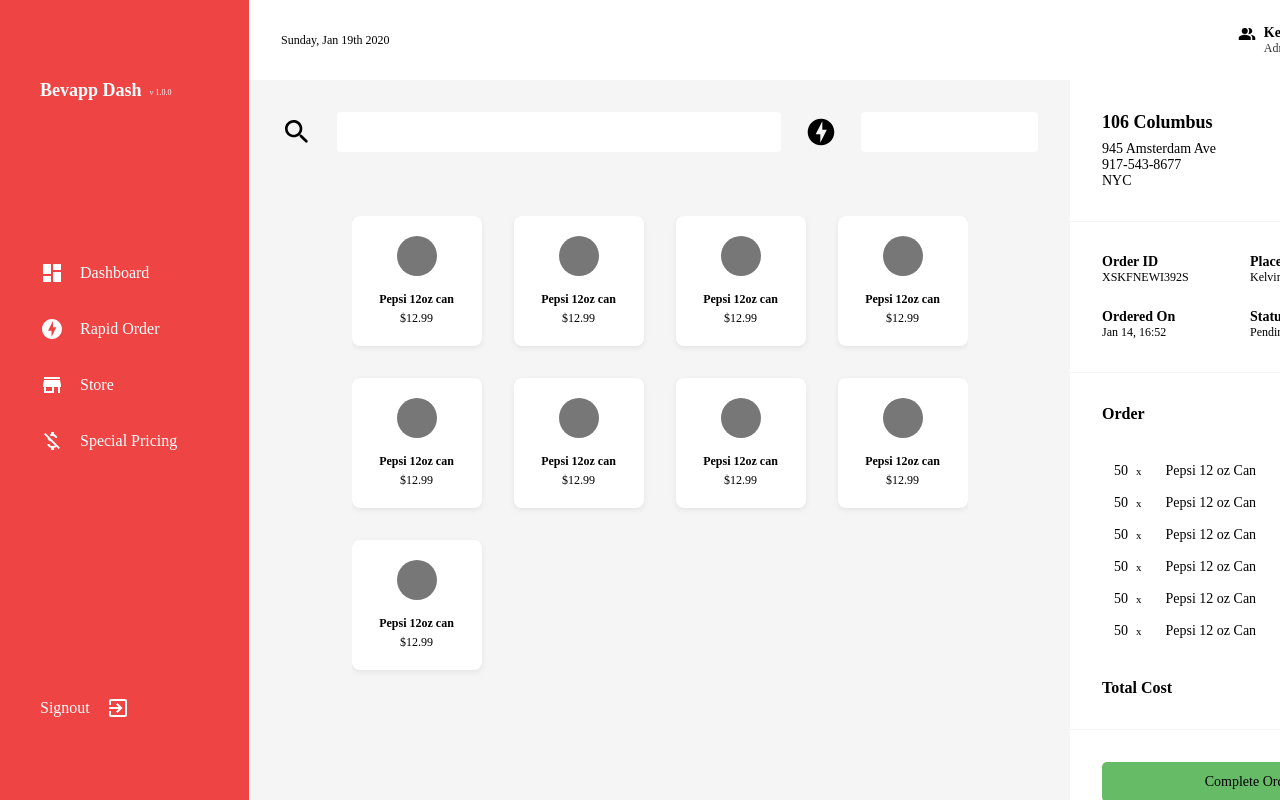
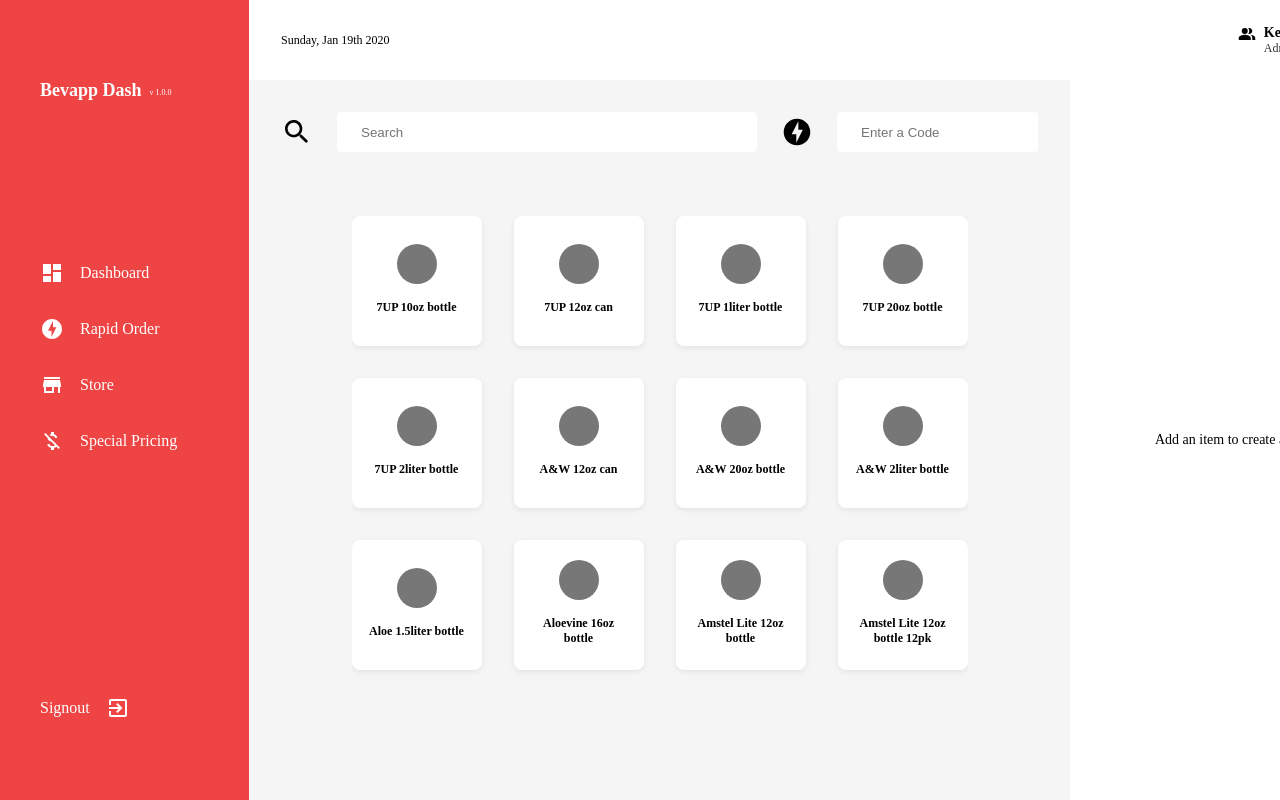
Before and after one commit to kelvindelosangeles/bevapp-dash, a React (Create React App) app: page /rapidorder in a window 1280 px wide. Built offline with nearby package versions, Linux system fonts and the light colour scheme.

Commit message:
Orders Panel Functioning

```diff
--- a/package.json
+++ b/package.json
@@ -3,6 +3,9 @@
   "version": "0.1.0",
   "private": true,
   "dependencies": {
+    "@fortawesome/fontawesome-svg-core": "^1.2.26",
+    "@fortawesome/free-solid-svg-icons": "^5.12.0",
+    "@fortawesome/react-fontawesome": "^0.1.8",
     "@material-ui/core": "^4.8.3",
     "@material-ui/icons": "^4.5.1",
     "@testing-library/jest-dom": "^4.2.4",
@@ -15,6 +18,7 @@
     "react-redux": "^7.1.3",
     "react-router-dom": "^5.1.2",
     "react-scripts": "3.3.0",
+    "react-spring": "^8.0.27",
     "redux": "^4.0.5",
     "redux-devtools-extension": "^2.13.8",
     "redux-thunk": "^2.3.0",
--- /dev/null
+++ b/src/applications/Rapid Order/Components/AddToCart.js
@@ -0,0 +1,190 @@
+import React, { useState, useRef, useEffect } from "react";
+import styled from "styled-components";
+import { connect } from "react-redux";
+
+import { Colors } from "../../../constants/Colors";
+import Xicon from "@material-ui/icons/Close";
+
+const AddToCart = ({ dispatch, orderItem }) => {
+  const [qty, setQty] = useState("");
+  const node = useRef();
+  const inputNode = useRef();
+
+  const { id, description, price } = orderItem;
+
+  const qtyChangeHandler = e => {
+    qty.length > 2 ? setQty(qty.slice(0, 2)) : setQty(e.target.value);
+  };
+
+  const submitHandler = e => {
+    e.preventDefault();
+    dispatch({
+      type: "ADD_TO_CART",
+      item: { ...orderItem, qty: qty === "" ? 1 : parseInt(qty) }
+    });
+  };
+  const cancelHandler = () => {
+    setQty("");
+    dispatch({ type: "CLOSE_ATC" });
+  };
+
+  const checkForClickOutside = e => {
+    !node.current.contains(e.target) && cancelHandler();
+  };
+
+  useEffect(() => {
+    document.addEventListener("mousedown", checkForClickOutside);
+
+    return () => {
+      document.removeEventListener("mousedown", checkForClickOutside);
+    };
+  }, []);
+
+  useEffect(() => {
+    inputNode.current.focus();
+  }, []);
+
+  return (
+    <AddToCartWrapper>
+      <main ref={node}>
+        <section id="product-details">
+          <div id="logo"></div>
+          <div id="details">
+            <p>{id}</p>
+            <p>{description}</p>
+            <p>${price}</p>
+          </div>
+        </section>
+        <QuantityForm onSubmit={submitHandler}>
+          <Xicon />
+          <input
+            ref={inputNode}
+            type="number"
+            min="1"
+            max="999"
+            placeholder="1"
+            value={qty}
+            onChange={qtyChangeHandler}
+          />
+          <p>QTY</p>
+          <div>
+            <button type="submit">Add</button>
+            <button onClick={cancelHandler}>Cancel</button>
+          </div>
+        </QuantityForm>
+      </main>
+    </AddToCartWrapper>
+  );
+};
+
+const AddToCartWrapper = styled.div`
+  grid-area: roitems;
+  position: absolute;
+  height: 100%;
+  width: 100%;
+  display: flex;
+  align-items: flex-start;
+  justify-content: center;
+  backdrop-filter: blur(2px);
+  main {
+    display: flex;
+    flex-direction: column;
+    align-items: center;
+    padding: 40px 32px;
+    background-color: white;
+    border-radius: 10px;
+    box-shadow: 0px 2px 5px 0px rgba(176, 176, 176, 0.25);
+  }
+  #product-details {
+    display: flex;
+    width: 100%;
+    align-items: center;
+    justify-content: space-between;
+    margin-bottom: 80px;
+    p {
+      margin: 8px 0;
+      font-family: "AvenirNext-Bold", "Avenir Next", serif;
+
+      svg {
+        margin-right: 8px;
+      }
+    }
+  }
+  #logo {
+    border-radius: 50%;
+    height: 130px;
+    width: 130px;
+    margin-right: 40px;
+    background-color: red;
+  }
+`;
+
+const QuantityForm = styled.form`
+  display: grid;
+  grid-template-columns: auto auto;
+  grid-template-areas:
+    "X QTY"
+    ". label"
+    "actions actions";
+  svg {
+    grid-area: X;
+    font-size: 48px;
+    /* margin-right: 16px; */
+    align-self: center;
+    justify-self: right;
+  }
+  input {
+    ::placeholder {
+      color: ${Colors.black};
+    }
+  }
+  input::-webkit-inner-spin-button,
+  input::-webkit-outer-spin-button,
+  input {
+    grid-area: QTY;
+    height: 100px;
+    font-size: 91px;
+    font-family: "AvenirNext-Bold", "Avenir Next", serif;
+    text-align: center;
+    border: none;
+    -webkit-appearance: none;
+    margin: 0;
+    color: transparent;
+    text-shadow: 0 0 0 ${Colors.black};
+    :focus {
+      outline: none;
+    }
+  }
+  p {
+    font-family: "AvenirNext-Bold", "Avenir Next", serif;
+    font-size: 16px;
+    grid-area: label;
+    text-align: center;
+    padding-top: 8px;
+    padding-bottom: 80px;
+  }
+  div {
+    grid-area: actions;
+    display: flex;
+    justify-content: space-between;
+    button {
+      width: 153px;
+      height: 54px;
+      font-family: "AvenirNext-Bold", "Avenir Next", serif;
+      color: ${Colors.white};
+      background-color: ${Colors.black};
+      border-radius: 8px;
+      font-size: 19px;
+      cursor: pointer;
+      :nth-of-type(2) {
+        margin-left: 16px;
+        background-color: ${Colors.white};
+        color: ${Colors.black};
+        border: 3px solid ${Colors.black};
+      }
+    }
+  }
+`;
+export default connect(state => {
+  return { orderItem: state.RapidOrderState.orderItem };
+})(AddToCart);
--- /dev/null
+++ b/src/applications/Rapid Order/Components/EmptyOrder.js
@@ -0,0 +1,25 @@
+import React from "react";
+import styled from "styled-components";
+import { Colors } from "../../../constants/Colors";
+
+const EmptyOrder = () => {
+  return (
+    <EmptyOrderWrapper>
+      <p>Add an item to create a new order</p>
+    </EmptyOrderWrapper>
+  );
+};
+
+const EmptyOrderWrapper = styled.div`
+  grid-area: rorder;
+  background-color: ${Colors.white};
+  display: flex;
+  justify-content: center;
+  align-items: center;
+  p {
+    font-family: "AvenirNext-Bold", "Avenir Next", serif;
+    font-size: 14px;
+  }
+`;
+
+export default EmptyOrder;
--- a/src/applications/Rapid Order/Components/Item.js
+++ b/src/applications/Rapid Order/Components/Item.js
@@ -1,13 +1,20 @@
 import React from "react";
 import styled from "styled-components";
 import { Colors } from "../../../constants/Colors";
+import { connect } from "react-redux";
 
-const Item = () => {
+const Item = ({ item, dispatch }) => {
+  const { description, price } = item;
+
+  const ToggleATC = () => {
+    dispatch({ type: "TOGGLE_ATC", item });
+  };
+
   return (
-    <ItemWrapper>
+    <ItemWrapper onClick={ToggleATC}>
       <div></div>
-      <h5>Pepsi 12oz can</h5>
-      <p>$12.99</p>
+      <h5>{description}</h5>
+      {/* <p>${price}</p> */}
     </ItemWrapper>
   );
 };
@@ -15,12 +22,14 @@
 const ItemWrapper = styled.div`
   background-color: ${Colors.white};
   height: 130px;
+  padding: 0 16px;
   border-radius: 8px;
   display: flex;
   flex-direction: column;
   align-items: center;
   justify-content: center;
   box-shadow: 0px 2px 5px 0px rgba(179, 179, 179, 0.25);
+  cursor: pointer;
   div {
     height: 40px;
     width: 40px;
@@ -31,6 +40,7 @@
   h5 {
     font-family: "AvenirNext-Bold", "Avenir Next", serif;
     font-size: 12px;
+    text-align: center;
     margin-bottom: 4px;
   }
   p {
@@ -39,4 +49,4 @@
   }
 `;
 
-export default Item;
+export default connect()(Item);
--- a/src/applications/Rapid Order/Components/ROControls.js
+++ b/src/applications/Rapid Order/Components/ROControls.js
@@ -3,17 +3,38 @@
 import SearchIcon from "@material-ui/icons/SearchRounded";
 import BoltIcon from "@material-ui/icons/OfflineBolt";
 
-const ROControls = () => {
+const ROControls = props => {
+  const [search, setSearch] = props.search;
+  const [rapidEntry, setRapidEntry] = props.RapidEntry;
+
   return (
     <ROControlsWrapper>
       <div>
         <form>
           <SearchIcon />
-          <input type="text" />
+          <input
+            type="text"
+            placeholder="Search"
+            name="search"
+            value={search}
+            onChange={e => setSearch(e.target.value.toUpperCase())}
+            onFocus={() => {
+              setRapidEntry("");
+            }}
+          />
         </form>
         <form>
           <BoltIcon />
-          <input type="text" />
+          <input
+            type="text"
+            placeholder="Enter a Code"
+            name="rapidentry"
+            value={rapidEntry}
+            onChange={e => setRapidEntry(e.target.value.toUpperCase())}
+            onFocus={() => {
+              setSearch("");
+            }}
+          />
         </form>
       </div>
     </ROControlsWrapper>
@@ -22,7 +43,6 @@
 
 const ROControlsWrapper = styled.div`
   grid-area: rocontrols;
-
   div {
     display: flex;
     justify-content: space-between;
@@ -41,6 +61,7 @@
     input {
       height: 40px;
       border-radius: 4px;
+      padding-left: 24px;
       border: none;
       outline: none;
     }
@@ -50,4 +71,5 @@
     }
   }
 `;
+
 export default ROControls;
--- a/src/applications/Rapid Order/Components/ROItems.js
+++ b/src/applications/Rapid Order/Components/ROItems.js
@@ -2,23 +2,40 @@
 import styled from "styled-components";
 import Item from "./Item";
 
-const ROItems = () => {
+import { Store } from "../../../Assets/Data/Store";
+
+const ROItems = ({ filter }) => {
+  const filterIsEmpty = filter === "";
+
+  const popularItems = Object.values(Store)
+    .filter((x, index) => {
+      return index < 12;
+    })
+    .map(i => {
+      return <Item item={i} key={i.id} />;
+    });
+
+  let filterdItems = Object.values(Store)
+    .filter(x => {
+      return x.description.toLowerCase().includes(filter.toLowerCase());
+    })
+    .map(i => {
+      return <Item item={i} key={i.id} />;
+    });
+
+  if (filter !== "" && filterdItems.length < 1) {
+    filterdItems = <NoMatch>No Match Found</NoMatch>;
+  }
+
   return (
     <ROItemsWrapper>
-      <Item />
-      <Item />
-      <Item />
-      <Item />
-      <Item />
-      <Item />
-      <Item />
-      <Item />
-      <Item />
+      {filterIsEmpty ? popularItems : filterdItems}
     </ROItemsWrapper>
   );
 };
 
 const ROItemsWrapper = styled.div`
+  position: relative;
   grid-area: roitems;
   justify-self: center;
   width: 616px;
@@ -29,4 +46,10 @@
   overflow: scroll;
 `;
 
+const NoMatch = styled.p`
+  grid-column: 1/5;
+  text-align: center;
+  padding: 80px 0;
+`;
+
 export default ROItems;
--- a/src/applications/Rapid Order/Components/ROrder.js
+++ b/src/applications/Rapid Order/Components/ROrder.js
@@ -1,9 +1,27 @@
 import React from "react";
+import { connect } from "react-redux";
 import styled from "styled-components";
+
 import { Colors } from "../../../constants/Colors";
 import SingleOrderItem from "./SingleOrderItem";
 
-const ROrder = () => {
+const calcTotal = totalsArray => {
+  return totalsArray
+    .reduce((a, b) => {
+      return a + b;
+    })
+    .toFixed(2);
+};
+
+const ROrder = ({ order }) => {
+  const orderList = Object.values(order).map(item => {
+    return <SingleOrderItem item={item} key={item.id} />;
+  });
+
+  const totalCostArray = Object.values(order).map(i => {
+    return parseFloat((i.qty * parseFloat(i.price).toFixed(2)).toFixed(2));
+  });
+
   return (
     <ROrderWrapper>
       <div className="wrapper">
@@ -43,17 +61,12 @@
             <h6>Order</h6>
             <h6>Cost</h6>
           </header>
-          <main>
-            <SingleOrderItem />
-            <SingleOrderItem />
-            <SingleOrderItem />
-            <SingleOrderItem />
-            <SingleOrderItem />
-            <SingleOrderItem />
-          </main>
+          <main>{orderList}</main>
           <footer>
             <h6>Total Cost</h6>
-            <h6>$ 4,564.23</h6>
+            {/* TODO: Refactor, when there is no order this component will not be
+            shown */}
+            <h6>${totalCostArray.length > 0 && calcTotal(totalCostArray)}</h6>
           </footer>
         </OrderItems>
         <OrderActions>
@@ -152,4 +165,6 @@
     background-color: ${Colors.green};
   }
 `;
-export default ROrder;
+export default connect(state => {
+  return { order: state.RapidOrderState.order };
+})(ROrder);
--- a/src/applications/Rapid Order/Components/SingleOrderItem.js
+++ b/src/applications/Rapid Order/Components/SingleOrderItem.js
@@ -1,20 +1,30 @@
 import React from "react";
 import styled from "styled-components";
 
-const SingleOrderItem = () => {
+const SingleOrderItem = ({ item }) => {
+  const { qty, description, price } = item;
+
+  const calcTotal = (qty, price) => {
+    // console.log(qty);
+    // console.log(parseFloat(price).toFixed(2));
+    // console.log(qty * parseFloat(price).toFixed(2));
+
+    return (qty * parseFloat(price).toFixed(2)).toFixed(2);
+  };
+
   return (
     <Order>
-      <div className="quantity">50</div>
+      <div className="quantity">{qty}</div>
       <span>x</span>
-      <p className="itemTitle">Pepsi 12 oz Can</p>
-      <p className="cost">$ 47.32</p>
+      <p className="itemTitle">{description}</p>
+      <p className="cost">${calcTotal(qty, price)}</p>
     </Order>
   );
 };
 
 const Order = styled.div`
   display: flex;
-  align-items: center;
+  align-items: baseline;
   margin-bottom: 16px;
   .quantity {
     width: 26px;
@@ -33,6 +43,7 @@
   .itemTitle {
     font-family: "AvenirNext-Regular", "Avenir Next", serif;
     font-size: 14px;
+    max-width: 150px;
   }
   .cost {
     font-family: "AvenirNext-Medium", "Avenir Next", serif;
--- a/src/applications/Rapid Order/RapidOrder.js
+++ b/src/applications/Rapid Order/RapidOrder.js
@@ -1,20 +1,32 @@
-import React from "react";
+import React, { useState } from "react";
 import styled from "styled-components";
+import { connect } from "react-redux";
+
 import ROControls from "./Components/ROControls";
 import ROItems from "./Components/ROItems";
 import ROrder from "./Components/ROrder";
 
-const RapidOrder = () => {
+import AddToCart from "./Components/AddToCart";
+import { Colors } from "../../constants/Colors";
+import EmptyOrder from "./Components/EmptyOrder";
+
+const RapidOrder = ({ atcVisible, order }) => {
+  const search = useState("");
+  const RapidEntry = useState("");
+  const OrderEmpty = Object.values(order).length < 1;
+
   return (
     <RapidOrderWrapper>
-      <ROControls />
-      <ROItems />
-      <ROrder />
+      <ROControls search={search} RapidEntry={RapidEntry} />
+      <ROItems filter={search[0]} />
+      {OrderEmpty ? <EmptyOrder /> : <ROrder />}
+      {atcVisible && <AddToCart />}
     </RapidOrderWrapper>
   );
 };
 
 const RapidOrderWrapper = styled.div`
+  position: relative;
   height: 100%;
   display: grid;
   grid-template-columns: 1fr 360px;
@@ -24,4 +36,9 @@
     "roitems rorder";
 `;
 
-export default RapidOrder;
+export default connect(state => {
+  return {
+    atcVisible: state.RapidOrderState.atcVisible,
+    order: state.RapidOrderState.order
+  };
+})(RapidOrder);
--- a/src/index.js
+++ b/src/index.js
@@ -10,9 +10,11 @@
 import { composeWithDevTools } from "redux-devtools-extension";
 
 import GlobalState from "./redux/reducers/GlobalState";
+import RapidOrderReducer from "./redux/reducers/RapidOrderReducer";
 
 const rootReducer = combineReducers({
-  GlobalState: GlobalState
+  GlobalState: GlobalState,
+  RapidOrderState: RapidOrderReducer
 });
 
 const initialState = {};
--- /dev/null
+++ b/src/redux/reducers/RapidOrderReducer.js
@@ -0,0 +1,31 @@
+const initialState = {
+  atcVisible: false,
+  orderItem: {},
+  order: {}
+};
+
+const RapidOrderReducer = (state = initialState, action) => {
+  switch (action.type) {
+    case "TOGGLE_ATC":
+      return {
+        ...state,
+        atcVisible: !state.atcVisible,
+        orderItem: { ...action.item }
+      };
+    case "CLOSE_ATC":
+      return {
+        ...state,
+        atcVisible: false
+      };
+    case "ADD_TO_CART":
+      return {
+        ...state,
+        atcVisible: false,
+        order: { ...state.order, [action.item.id]: action.item }
+      };
+    default:
+      return state;
+  }
+};
+
+export default RapidOrderReducer;
```
Also changed, not shown: 1 other file (tests, documents, lock files or other folders).
